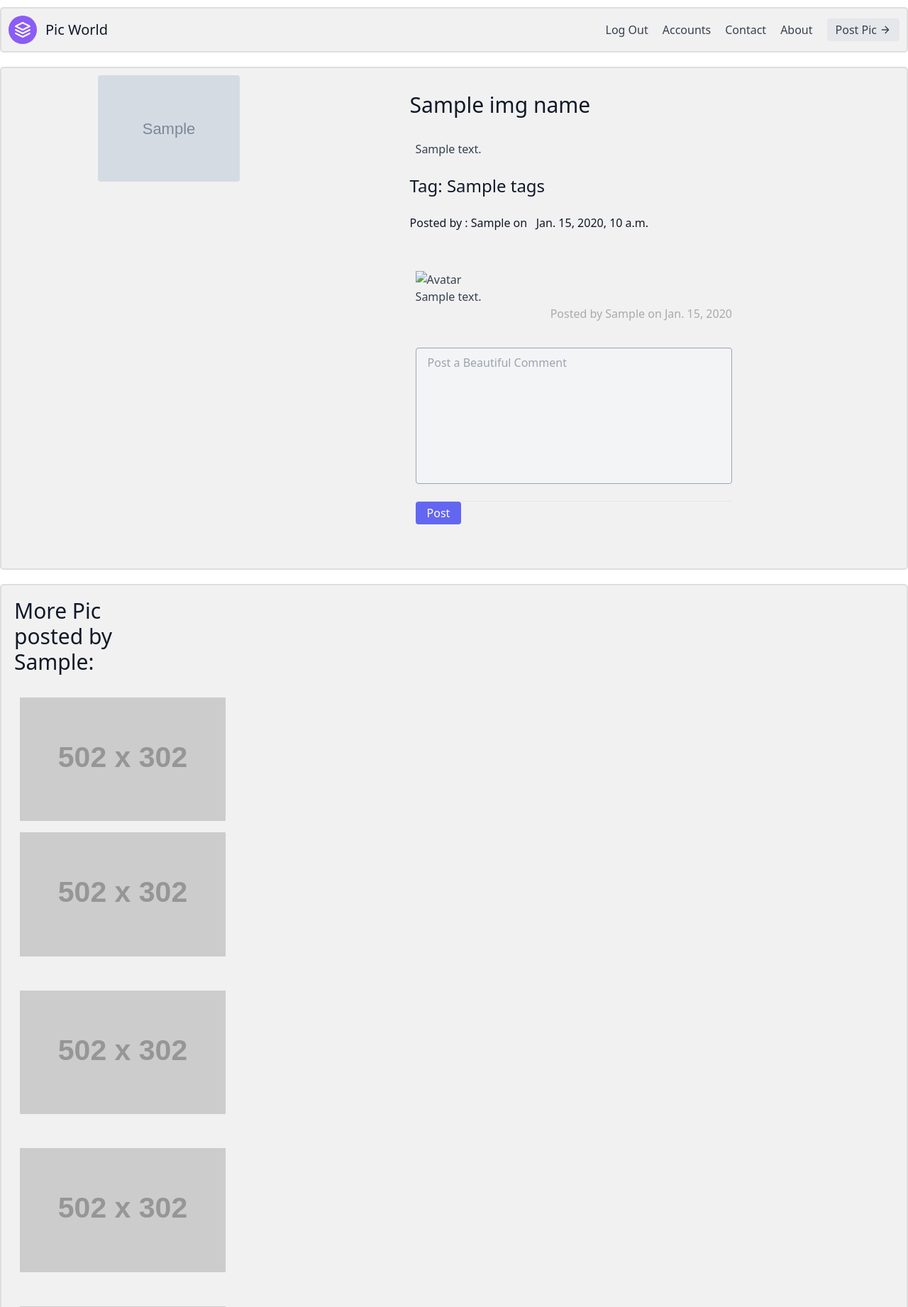
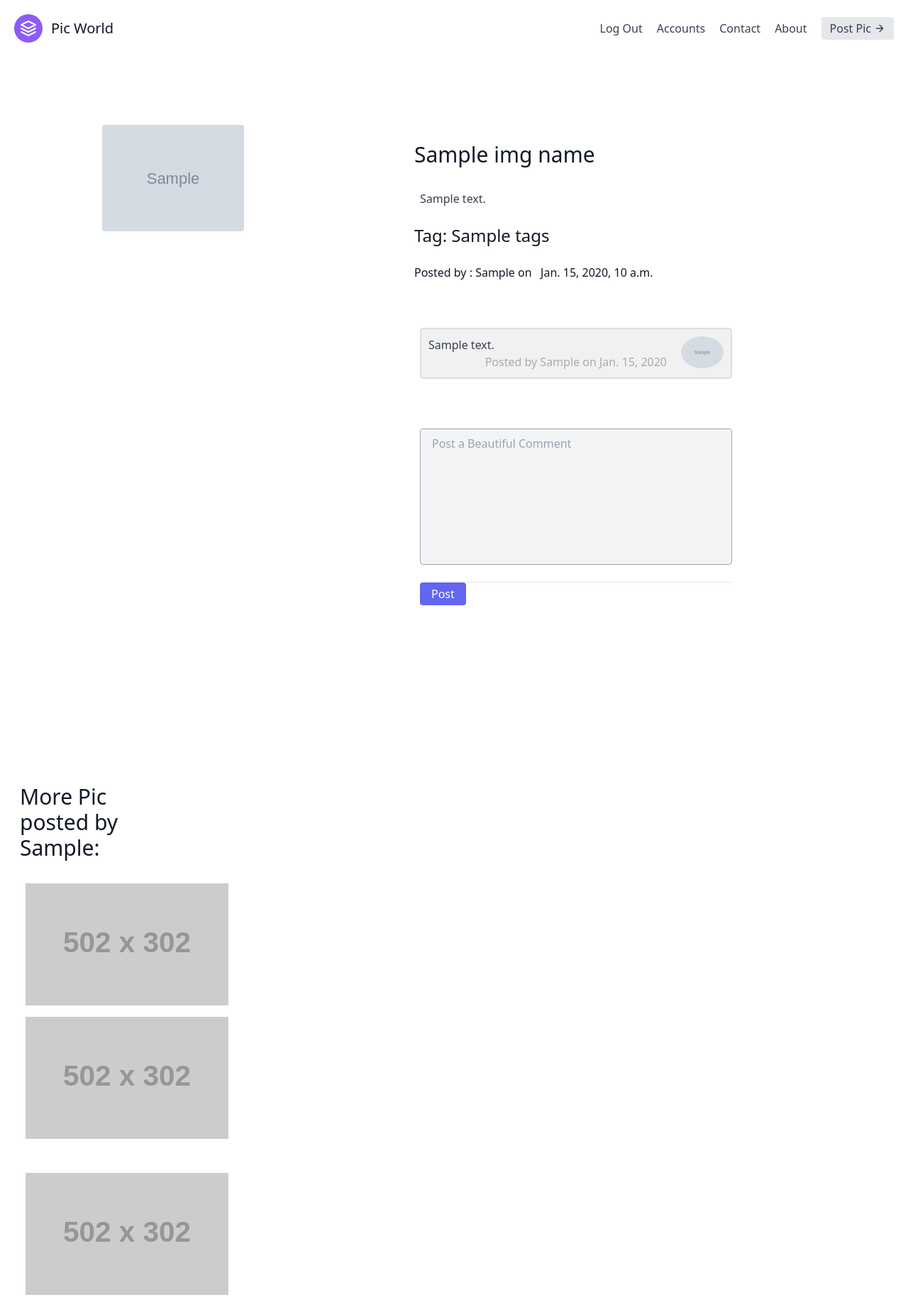
Before and after one commit to AntarMukhopadhyaya/Pic-World, a Django app: template templates/pic.html in a window 1280 px wide. Shown: the top 1842 px of the page at 71% size. Run offline with Django 3.2, Linux system fonts and the light colour scheme; a user stored in the database is signed in; tables that the repository leaves empty hold one stand-in row (values such as "Sample post"); the template is opened without the code that fills it: values that come from a table or form of the project are taken from there, most other values are stand-ins (such as "Sample title", 1, 10 or a date in 2020); grey boxes marked "Sample" are stand-in pictures; grey boxes labelled with a size stand in for pictures from a placeholder-image service; parts of the project's set-up code (start-up, migrations or seed data) failed here and were passed over; some libraries are stand-ins or nearby versions.

Commit message:
minor fix

```diff
--- a/templates/pic.html
+++ b/templates/pic.html
@@ -1,13 +1,42 @@
 {% extends 'base.html' %} {% block body %}
 <style>
-  /* Chat containers */
-.container {
+  .comment {
     border: 2px solid #dedede;
     background-color: #f1f1f1;
     border-radius: 5px;
     padding: 10px;
     margin: 10px 0;
   }
+
+  /* Darker chat container */
+  .darker {
+    border-color: #ccc;
+    background-color: #ddd;
+  }
+
+  /* Clear floats */
+  .comment::after {
+    content: "";
+    clear: both;
+    display: table;
+  }
+
+  /* Style images */
+  .comment img {
+    float: left;
+    max-width: 60px;
+    width: 100%;
+    margin-right: 20px;
+    border-radius: 50%;
+  }
+
+  /* Style the right image */
+  .comment img.right {
+    float: right;
+    margin-left: 20px;
+    margin-right:0;
+  }
+
   /* Style time text */
   .time-right {
     float: right;
@@ -19,6 +48,8 @@
     float: left;
     color: #999;
   }
+
+
 </style>
 
 <section class="text-gray-700 body-font overflow-hidden">
@@ -58,7 +89,7 @@
 
             {% for item in comments %}
             <div class="comment">
-              <img src="{{profile.img.url}}" alt="Avatar">
+              <img src="{{user.profile.image.url}}" alt="Avatar" class="right">
               <p>{{item.comment}}</p>
               <span class="time-right">Posted by <a href="/actions/user/{{item.user}}">{{item.user}}</a> on {{item.pub_date}}</span>
             </div>
```
Also changed, not shown: templates/about.html (+13 -1 lines), templates/index.html (+21 -0 lines), templates/profile.html (+12 -0 lines). Lines whose indentation alone changed are shown as unchanged.
